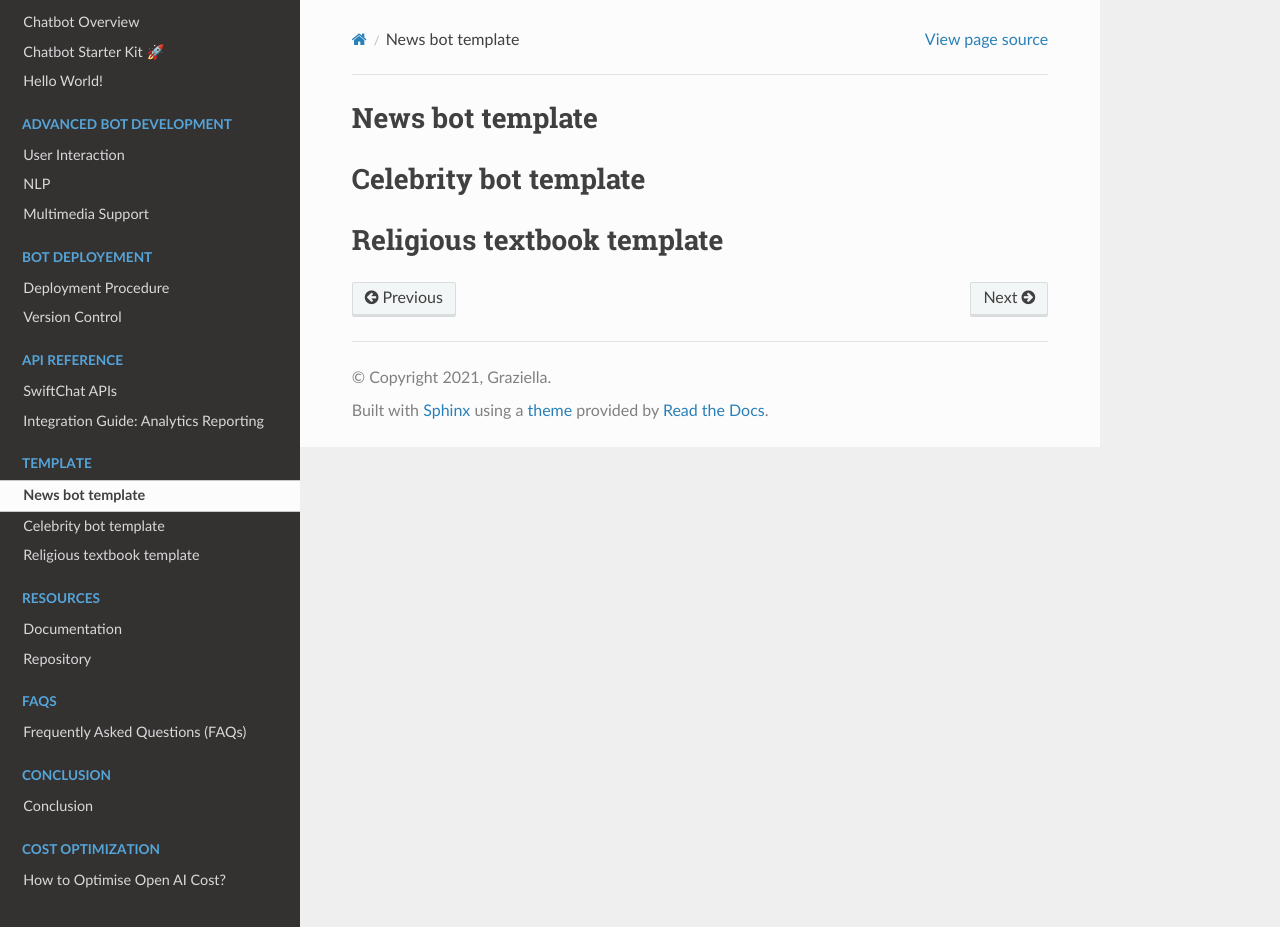
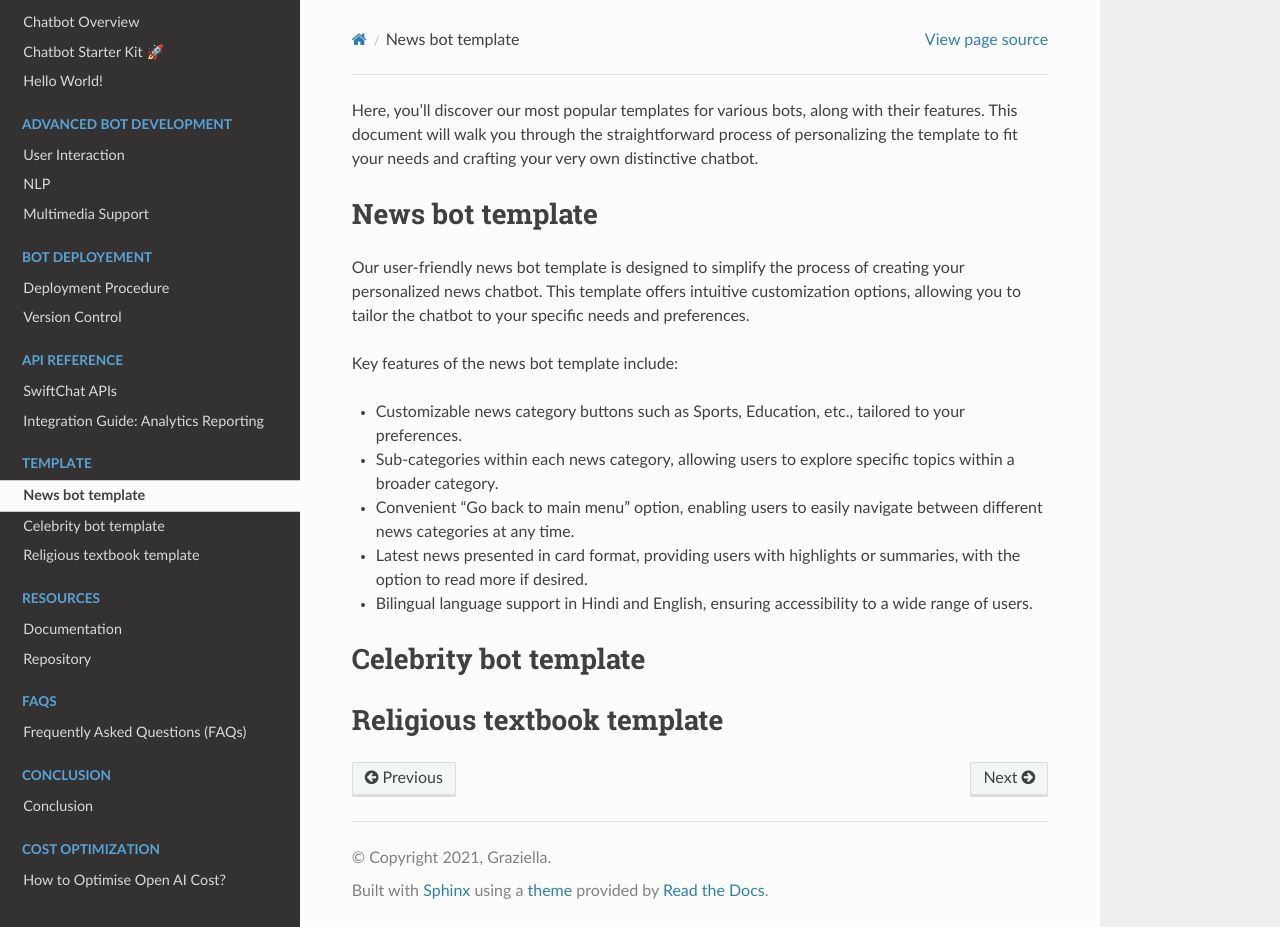
Before and after one commit to Priyanka-sharma181/Chatbot-Development-Guide, a Sphinx documentation site: the page built from docs/source/template_api.rst, in a window 1280 px wide and 927 px high. Built offline with Sphinx 7.4.7 and the Read the Docs theme 2.0.0, drawn with Linux system fonts in a browser that asks for light colours.

Commit message:
templates

```diff
--- a/docs/source/template_api.rst
+++ b/docs/source/template_api.rst
@@ -1,5 +1,18 @@
+Here, you'll discover our most popular templates for various bots, along with their features. This document will walk you through the straightforward process of personalizing the template to fit your needs and crafting your very own distinctive chatbot.
+
 News bot template
 ===================
+
+Our user-friendly news bot template is designed to simplify the process of creating your personalized news chatbot. This template offers intuitive customization options, allowing you to tailor the chatbot to your specific needs and preferences.
+
+Key features of the news bot template include:
+
+- Customizable news category buttons such as Sports, Education, etc., tailored to your preferences.
+- Sub-categories within each news category, allowing users to explore specific topics within a broader category.
+- Convenient "Go back to main menu" option, enabling users to easily navigate between different news categories at any time.
+- Latest news presented in card format, providing users with highlights or summaries, with the option to read more if desired.
+- Bilingual language support in Hindi and English, ensuring accessibility to a wide range of users.
+
 
 Celebrity bot template
 =========================
```
